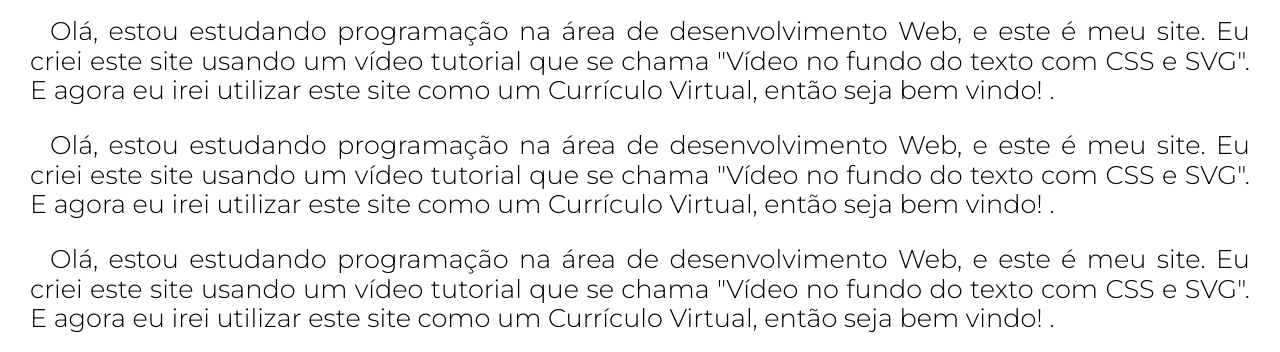
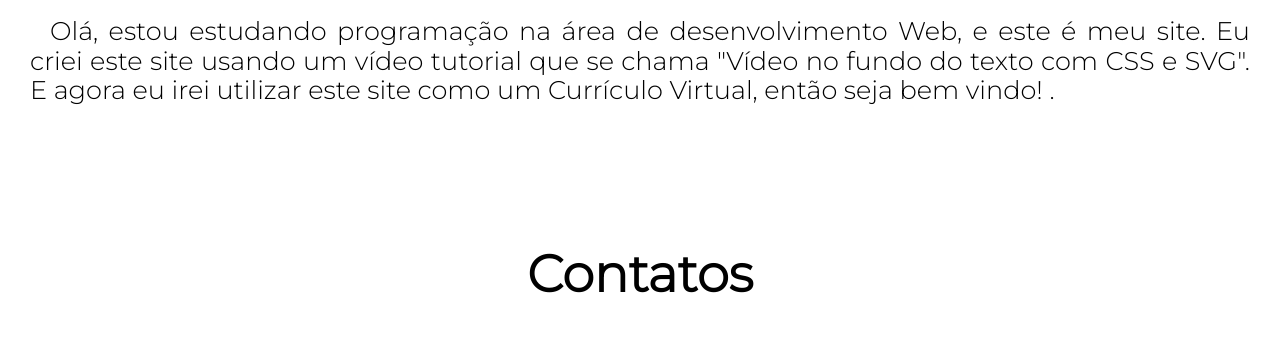
Before and after one commit to ricardodeoliveiradev/ricardodeoliveiradev.github.io, a plain HTML site: page index.html in a window 1280 px wide. Shown: the part 1180-1532 px from the top of the page. Drawn offline with Linux system fonts and the light colour scheme.

Commit message:
Alterei o parágrafo

```diff
--- a/index.html
+++ b/index.html
@@ -36,8 +36,7 @@
                 <img src="img/fotonova.jpg" alt="Ricardo">
                 <h1>Prazer, eu sou o Ricardo!</h1>
                 <p>Olá, estou estudando programação na área de desenvolvimento Web, e este é meu site. Eu criei este site usando um vídeo tutorial que se chama "Vídeo no fundo do texto com CSS e SVG". E agora eu irei utilizar este site como um Currículo Virtual, então seja bem vindo! . </p>
-                <p>Olá, estou estudando programação na área de desenvolvimento Web, e este é meu site. Eu criei este site usando um vídeo tutorial que se chama "Vídeo no fundo do texto com CSS e SVG". E agora eu irei utilizar este site como um Currículo Virtual, então seja bem vindo! . </p>
-                <p>Olá, estou estudando programação na área de desenvolvimento Web, e este é meu site. Eu criei este site usando um vídeo tutorial que se chama "Vídeo no fundo do texto com CSS e SVG". E agora eu irei utilizar este site como um Currículo Virtual, então seja bem vindo! . </p>
+
             </section>
         </div>
 
```
